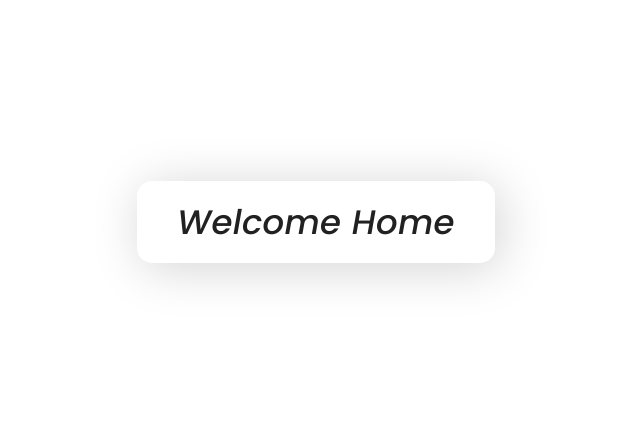
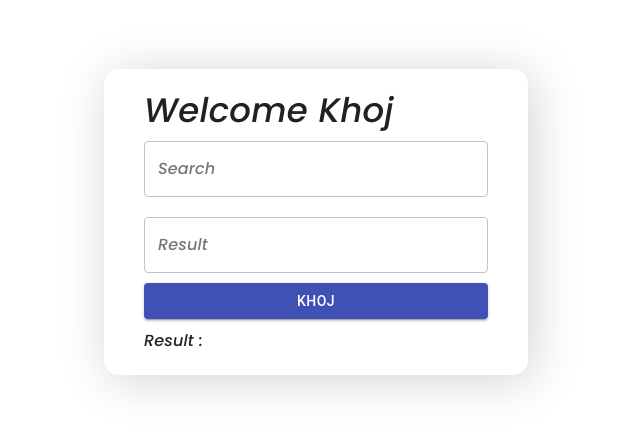
Before and after one commit to Shakib448/company-task-code-pari-nah, a React (Create React App) app in the folder client/: page /home in a window 1280 px wide. Shown: the part 178-610 px from the top of the page, without its empty margins (324-964 px from the left). Built offline with nearby package versions, Linux system fonts and the light colour scheme.

Commit message:
WIP on section1

```diff
--- a/client/src/Components/Home.js
+++ b/client/src/Components/Home.js
@@ -4,9 +4,13 @@ import {
   makeStyles,
   Typography,
   Paper,
+  TextField,
+  Button,
+  Box,
 } from "@material-ui/core";
 import clsx from "clsx";
 import React from "react";
+import { useForm } from "react-hook-form";
 
 const useStyles = makeStyles(() => ({
   root: {
@@ -23,11 +27,43 @@ const useStyles = makeStyles(() => ({
 }));
 const Home = () => {
   const classes = useStyles();
+  const { register, handleSubmit } = useForm();
+
+  const onSubmit = (data, e) => {
+    console.log(data);
+    e.target.reset();
+  };
+
   return (
     <Container className={clsx(classes.root)}>
       <Grid item container justify="center" md={8} lg={8} sm={12}>
         <Paper className={clsx(classes.paper)}>
-          <Typography variant="h4">Welcome Home</Typography>
+          <Typography variant="h4">Welcome Khoj</Typography>
+          <form onSubmit={handleSubmit(onSubmit)}>
+            <Grid container direction="column">
+              <TextField
+                id="outlined-basic"
+                label="Search"
+                variant="outlined"
+                style={{ margin: "10px 0" }}
+                inputProps={{ ...register("email") }}
+              />
+              <TextField
+                id="outlined-basic"
+                label="Result"
+                variant="outlined"
+                type="password"
+                style={{ margin: "10px 0" }}
+                inputProps={{ ...register("password") }}
+              />
+              <Button variant="contained" type="submit" color="primary">
+                Khoj
+              </Button>
+              <Box mt={1}>
+                <Typography variant="subtitle1">Result : </Typography>
+              </Box>
+            </Grid>
+          </form>
         </Paper>
       </Grid>
     </Container>
```
